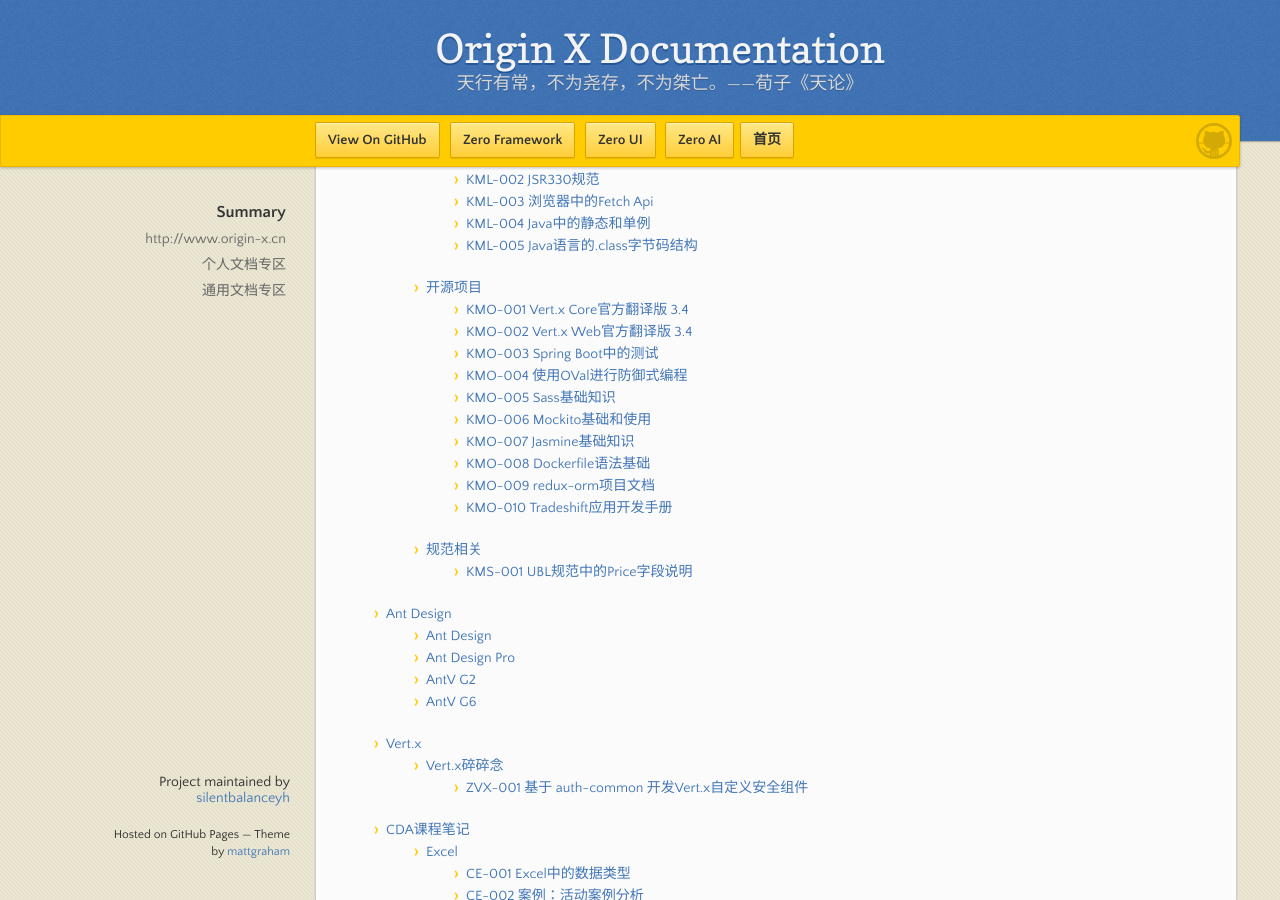
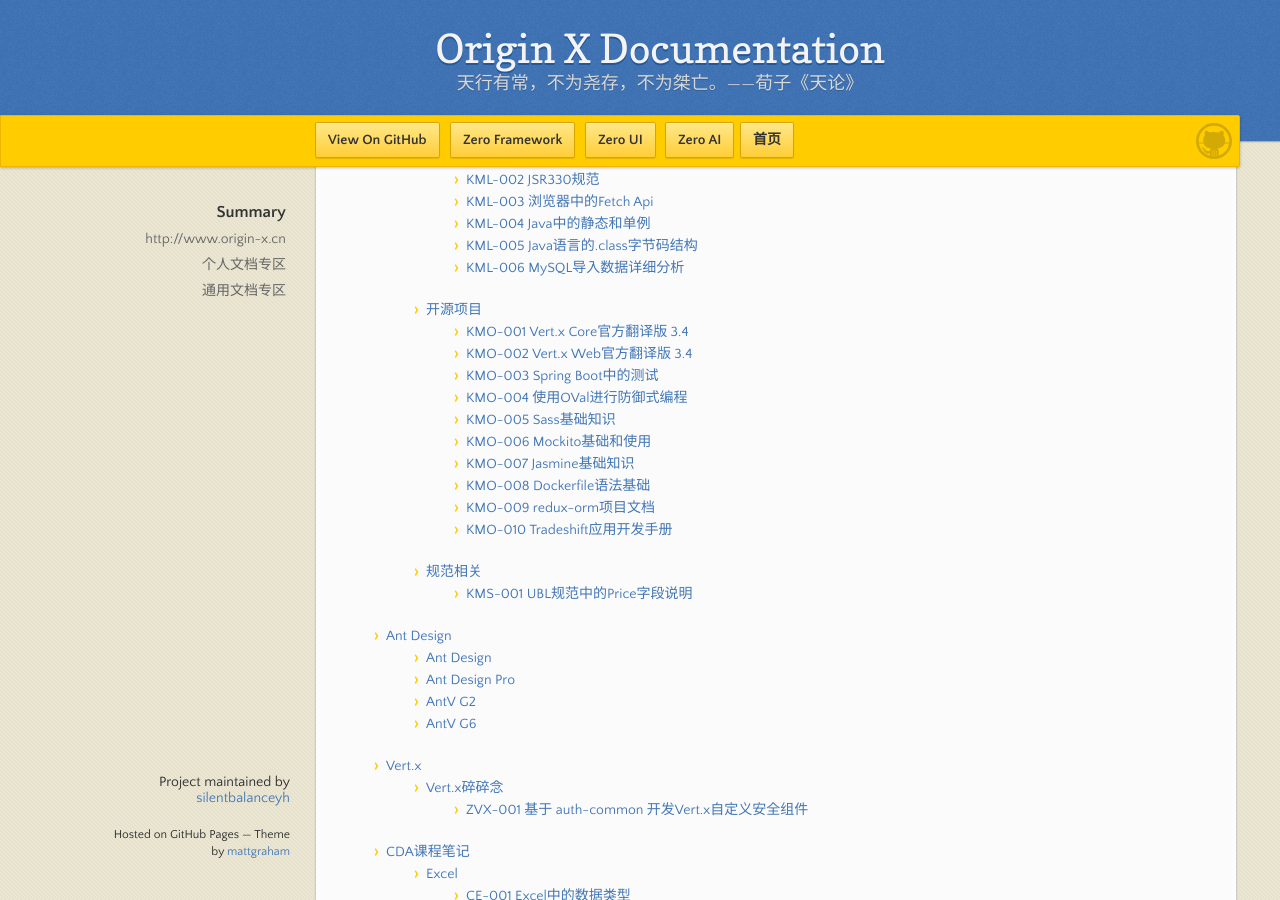
Before and after one commit to silentbalanceyh/mi-kb, a Jekyll site: the page built from SUMMARY.md, in a window 1280 px wide and 900 px high, scrolled down 3848 px. Built offline with Jekyll 4.4.1, drawn with Linux system fonts in a browser that asks for light colours; our own code applies the rules of GitHub Pages for plain Markdown files.

Commit message:
Updates uniform-documentation/main.md
Auto commit by GitBook Editor

```diff
--- a/SUMMARY.md
+++ b/SUMMARY.md
@@ -155,6 +155,7 @@
     * [KML-003 浏览器中的Fetch Api](uniform-documentation/computer-language/kml-003-liu-lan-qi-zhong-de-fetch-api.md)
     * [KML-004 Java中的静态和单例](uniform-documentation/computer-language/kml-004-javazhong-de-jing-tai-he-dan-li.md)
     * [KML-005 Java语言的.class字节码结构](uniform-documentation/computer-language/kml-005-javayu-yan-7684-class-zi-jie-ma-jie-gou.md)
+    * [KML-006 MySQL导入数据详细分析](uniform-documentation/computer-language/kml-006-mysqldao-ru-shu-ju-xiang-xi-fen-xi.md)
   * [开源项目](uniform-documentation/index/kai-yuan-xiang-mu.md)
     * [KMO-001 Vert.x Core官方翻译版 3.4](uniform-documentation/open-source/kmo-001-vertx-coreguan-fang-fan-yi-ban-3-4.md)
     * [KMO-002 Vert.x Web官方翻译版 3.4](uniform-documentation/open-source/kmo-002-vertx-webguan-fang-fan-yi-ban-3-4.md)
```
Also changed, not shown: uniform-documentation/main.md (+1 -0 lines), uniform-documentation/computer-language/kml-006-mysqldao-ru-shu-ju-xiang-xi-fen-xi.md (added).
